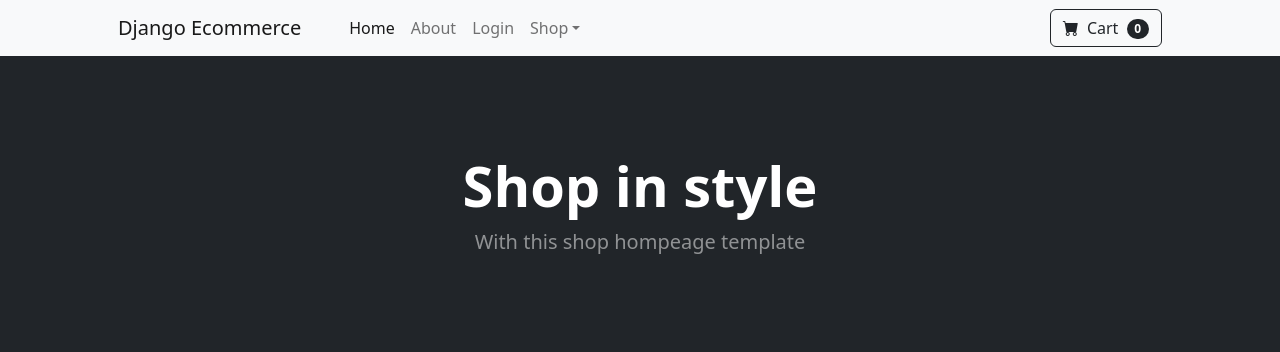
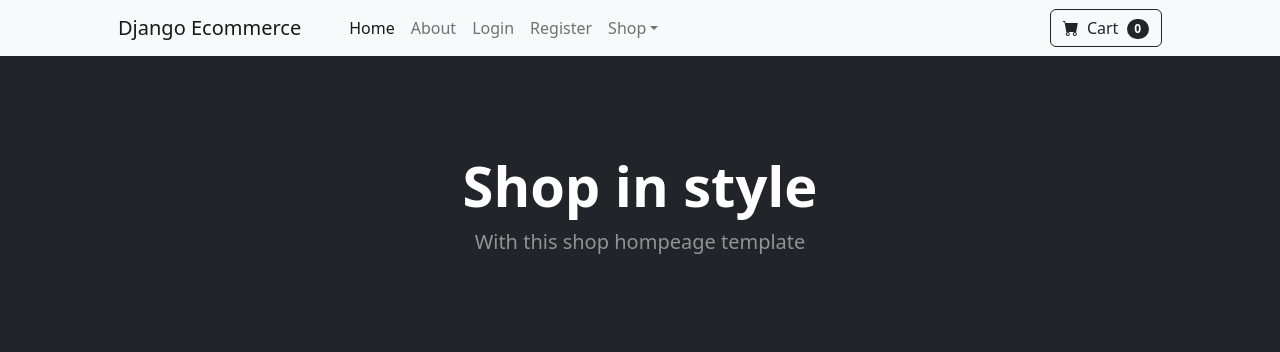
Before and after one commit to Shenouda-Fawzy/dj-ecom, a Django app: page / in a window 1280 px wide. Shown: the top 352 px of the page. Run offline with Django 5.2, Linux system fonts and the light colour scheme; data that the repository does not hold is empty; some libraries are stand-ins or nearby versions.

Commit message:
fix typo in form name

```diff
--- a/store/templates/navbar.html
+++ b/store/templates/navbar.html
@@ -14,6 +14,7 @@
                 <li class="nav-item"><a class="nav-link" href="{% url 'store:logout' %}">Logout</a></li>
                 {% else %}
                 <li class="nav-item"><a class="nav-link" href="{% url 'store:login' %}">Login</a></li>
+                <li class="nav-item"><a class="nav-link" href="{% url 'store:register' %}">Register</a></li>
                 {% endif %}
                 <li class="nav-item dropdown">
                     <a class="nav-link dropdown-toggle" id="navbarDropdown" href="#" role="button"
--- a/store/templates/register.html
+++ b/store/templates/register.html
@@ -9,7 +9,7 @@
             <h2 class="mt-2">Register</h2>
             <form method="post">
                 {% csrf_token %}
-                {{ from.as_p }}
+                {{ form.as_p }}
                 <button type="submit" class="btn btn-secondary mt-2">Create</button>
             </form>
         </div>
--- a/store/views.py
+++ b/store/views.py
@@ -3,8 +3,6 @@ from .models import Product
 from django.contrib.auth import login, logout, authenticate
 from django.contrib import messages
 from django.contrib.auth.models import User
-from django.contrib.auth.forms import UserChangeForm
-from django import forms
 from .forms import SignupForm
 
 
@@ -57,8 +55,7 @@ def Register_User(request):
             flash_success(request, "You've registered successfully!")
             return redirect("store:home")
     else:
-        flash_success(request, "Whoops there was a problem registering!! please try again")
-        return render(request, "register.html")
+        return render(request, "register.html", {"form": form})
 
 
 def flash_error(request, msg):
```
